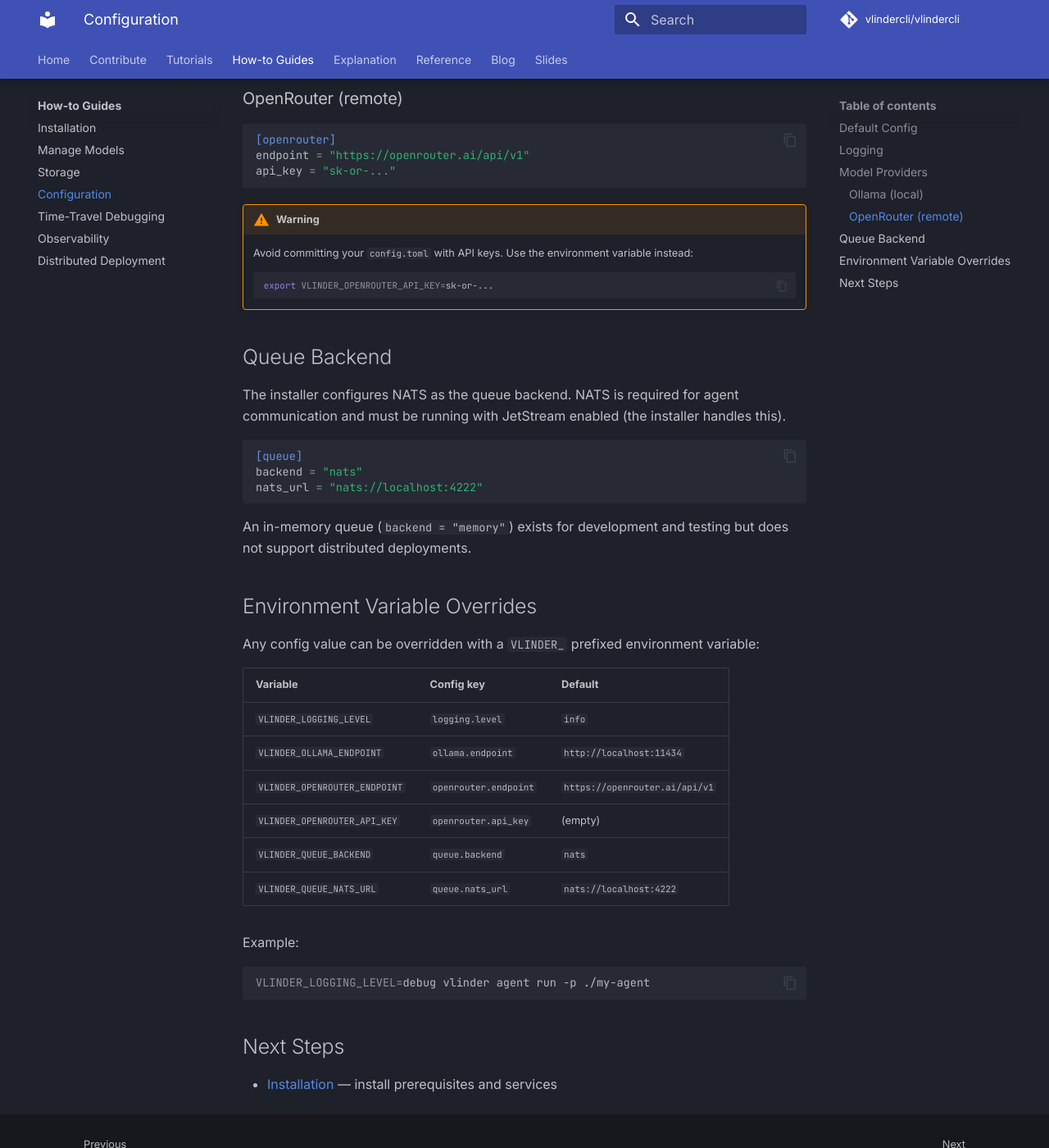
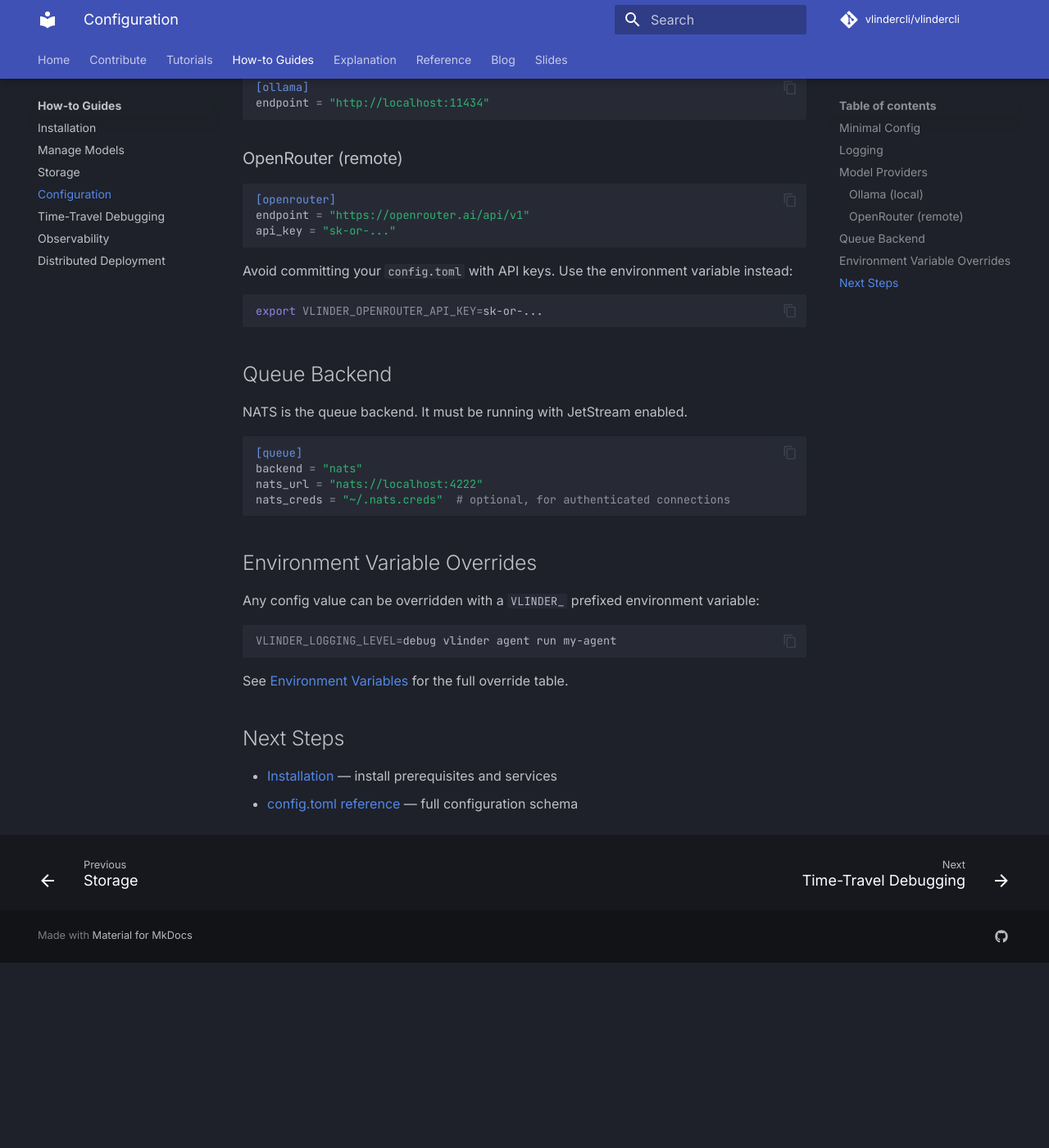
Before and after one commit to vlindercli/public-docs, an MkDocs documentation site: the page built from docs/content/how-to/configuration.md, in a window 1280 px wide and 1400 px high, scrolled down 1036 px. Shown: the whole window at 82% size. Built offline with MkDocs 1.6.1 and Material for MkDocs 9.7.7, drawn with Linux system fonts in a browser that asks for light colours; comment, search, counter and statistics services are not loaded; after the commit the page ends 2210 px from its top, so only the background shows below that; some of the changed text lies outside the part shown.

Commit message:
Fix configuration how-to: add required sections, correct command syntax
Add [state] section (required). Add nats_creds. Fix vlinder agent run
syntax (NAME not --path). Remove inline env var table (link to reference).
Remove in-memory queue mention.

````diff
--- a/docs/content/how-to/configuration.md
+++ b/docs/content/how-to/configuration.md
@@ -2,9 +2,9 @@
 
 VlinderCLI is configured via a TOML file at `~/.vlinder/config.toml`. Every value can be overridden with environment variables.
 
-## Default Config
+## Minimal Config
 
-The installer creates this config automatically. If you need to recreate it:
+The daemon requires `[queue]` and `[state]` sections:
 
 ```toml
 # ~/.vlinder/config.toml
@@ -29,7 +32,9 @@ Control log verbosity:
 level = "info"    # trace, debug, info, warn, error
 ```
 
-Logs are written as JSONL to `~/.vlinder/logs/vlinder.<date>.jsonl` with 7-day rolling retention.
+The configured level applies to vlinderd only — external crates are suppressed to `warn`.
+
+Logs are written as JSONL to `~/.vlinder/logs/`.
 
 ## Model Providers
 
@@ -48,43 +53,34 @@ endpoint = "https://openrouter.ai/api/v1"
 api_key = "sk-or-..."
 ```
 
-!!! warning
-    Avoid committing your `config.toml` with API keys. Use the environment variable instead:
-    ```bash
-    export VLINDER_OPENROUTER_API_KEY=sk-or-...
-    ```
+Avoid committing your `config.toml` with API keys. Use the environment variable instead:
+
+```bash
+export VLINDER_OPENROUTER_API_KEY=sk-or-...
+```
 
 ## Queue Backend
 
-The installer configures NATS as the queue backend. NATS is required for agent communication and must be running with JetStream enabled (the installer handles this).
+NATS is the queue backend. It must be running with JetStream enabled.
 
 ```toml
 [queue]
 backend = "nats"
 nats_url = "nats://localhost:4222"
+nats_creds = "~/.nats.creds"  # optional, for authenticated connections
 ```
-
-An in-memory queue (`backend = "memory"`) exists for development and testing but does not support distributed deployments.
 
 ## Environment Variable Overrides
 
 Any config value can be overridden with a `VLINDER_` prefixed environment variable:
 
-| Variable | Config key | Default |
-|----------|-----------|---------|
-| `VLINDER_LOGGING_LEVEL` | `logging.level` | `info` |
-| `VLINDER_OLLAMA_ENDPOINT` | `ollama.endpoint` | `http://localhost:11434` |
-| `VLINDER_OPENROUTER_ENDPOINT` | `openrouter.endpoint` | `https://openrouter.ai/api/v1` |
-| `VLINDER_OPENROUTER_API_KEY` | `openrouter.api_key` | (empty) |
-| `VLINDER_QUEUE_BACKEND` | `queue.backend` | `nats` |
-| `VLINDER_QUEUE_NATS_URL` | `queue.nats_url` | `nats://localhost:4222` |
+```bash
+VLINDER_LOGGING_LEVEL=debug vlinder agent run my-agent
+```
 
-Example:
-
-```bash
-VLINDER_LOGGING_LEVEL=debug vlinder agent run -p ./my-agent
-```
+See [Environment Variables](../reference/environment-variables.md) for the full override table.
 
 ## Next Steps
 
 - [Installation](installation.md) — install prerequisites and services
+- [config.toml reference](../reference/config-toml.md) — full configuration schema
````
Also changed, not shown: other parts of docs/content/how-to/configuration.md (+3 -0 lines).
